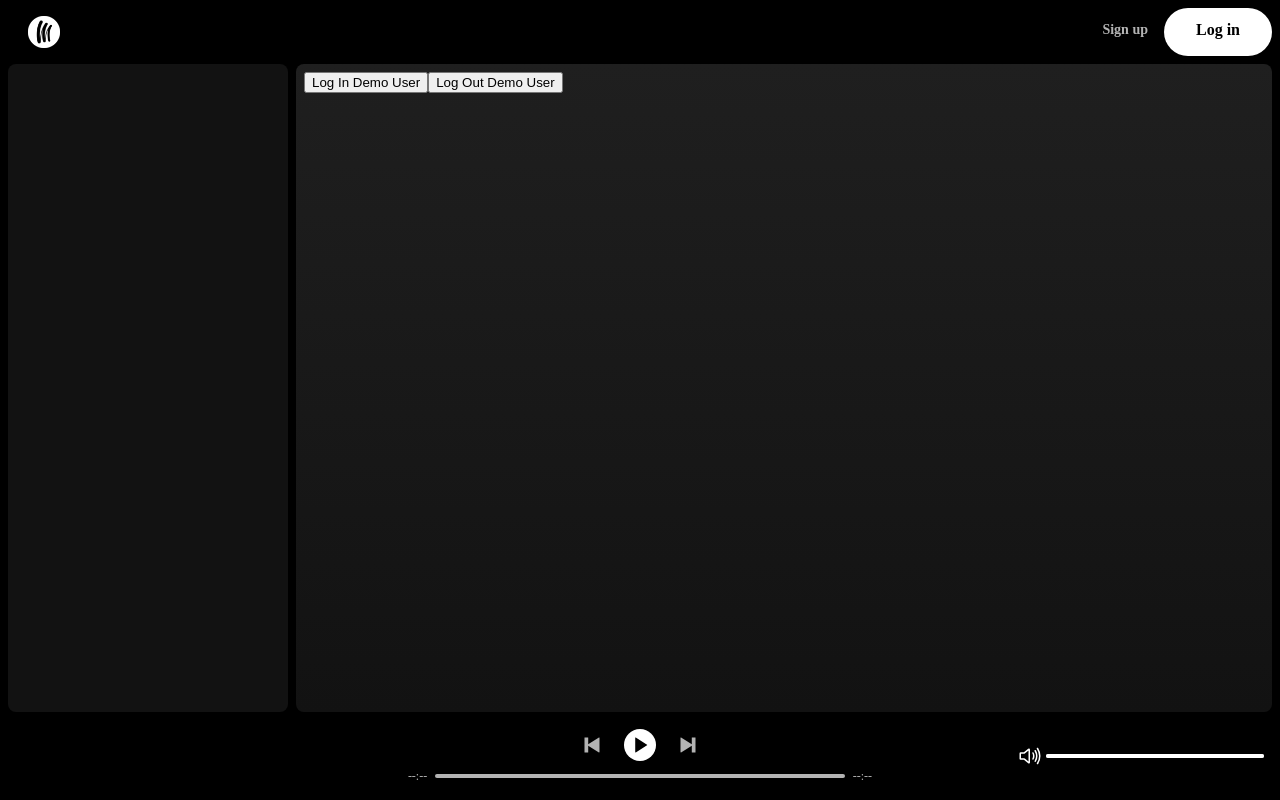
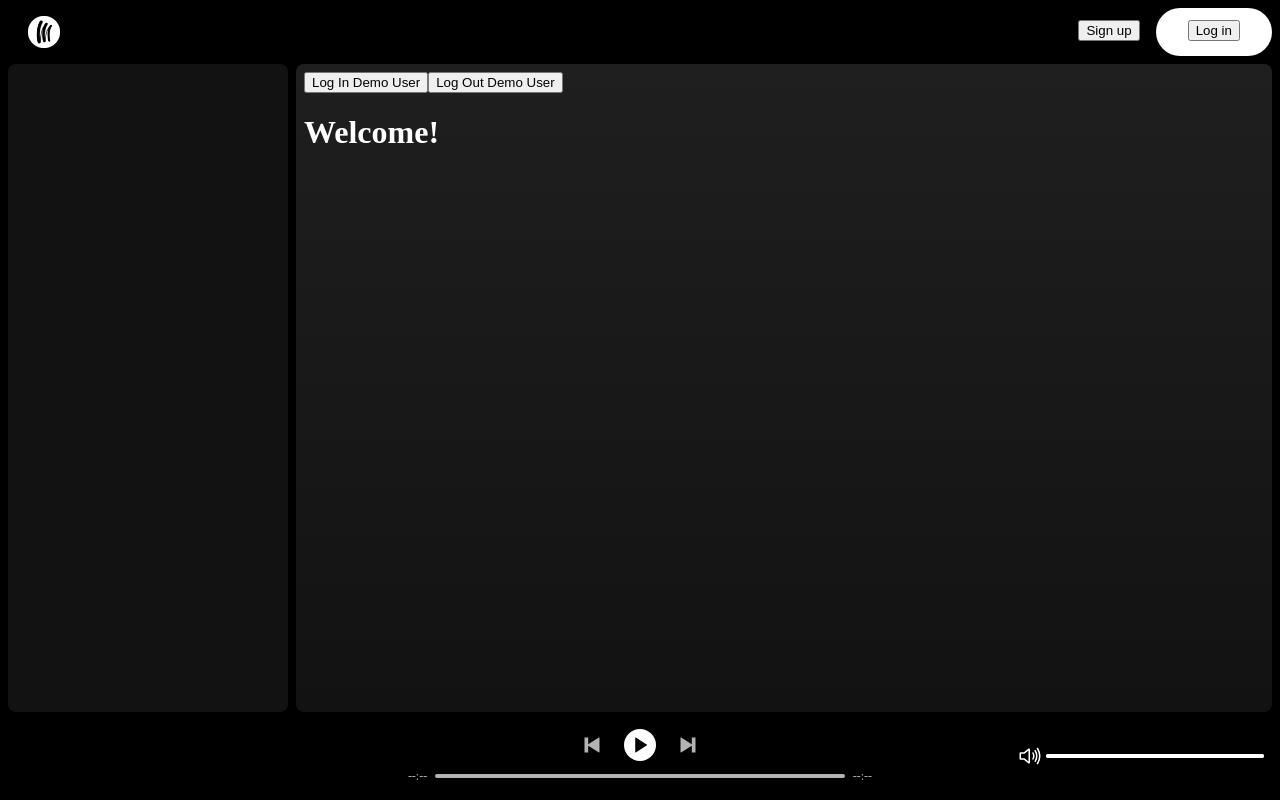
Before and after one commit to miaohua897/Mod6_project, a React (Vite) app in the folder react-vite/: page / in a window 1280 px wide. Built offline with nearby package versions, Linux system fonts and the light colour scheme; no server answers.

Commit message:
Troubleshooting help

```diff
--- a/react-vite/src/components/Navigation/Navigation.jsx
+++ b/react-vite/src/components/Navigation/Navigation.jsx
@@ -14,7 +14,7 @@ import {
 } from 'react-icons/io5';
 import ReactPlayer from 'react-player';
 import { useDispatch, useSelector } from 'react-redux';
-import { NavLink } from 'react-router-dom';
+import { NavLink, Outlet } from 'react-router-dom';
 import LoginFormModal from '../LoginFormModal';
 import OpenModalButton from '../OpenModalButton';
 import ProfileButton from './ProfileButton';
@@ -24,7 +24,7 @@ import './Navigation.css';
 
 import * as sessionActions from '../../redux/session';
 
-export default function Navigation({ isLoaded }) {
+export default function Navigation({ isLoaded, outlet }) {
   const sessionUser = useSelector(state => state.session.user);
   const [songs, setSongs] = useState([]);
   const [currentSong, setCurrentSong] = useState(null);
@@ -177,10 +177,16 @@ export default function Navigation({ isLoaded }) {
         </div>
         <div className="nav-container-right">
           <div className="sign-up-button">
-            <NavLink to="/signup">Sign up</NavLink>
+            <OpenModalButton
+              modalComponent={SignupFormModal}
+              buttonText="Sign up"
+            />
           </div>
           <div className="log-in-button">
-            <NavLink to="/login">Log in</NavLink>
+            <OpenModalButton
+              modalComponent={LoginFormModal}
+              buttonText="Log in"
+            />
           </div>
           {isLoaded && sessionUser && (
             <div className="profile-button-div">
@@ -198,6 +204,7 @@ export default function Navigation({ isLoaded }) {
           {/* INSERT MAIN COMPONENTS HERE */}
           <button onClick={logInDemoUser}>Log In Demo User</button>
           <button onClick={logOutDemoUser}>Log Out Demo User</button>
+          <Outlet />
         </div>
       </main>
 
```
Also changed, not shown: 31 other files (tests, documents, lock files or other folders).
